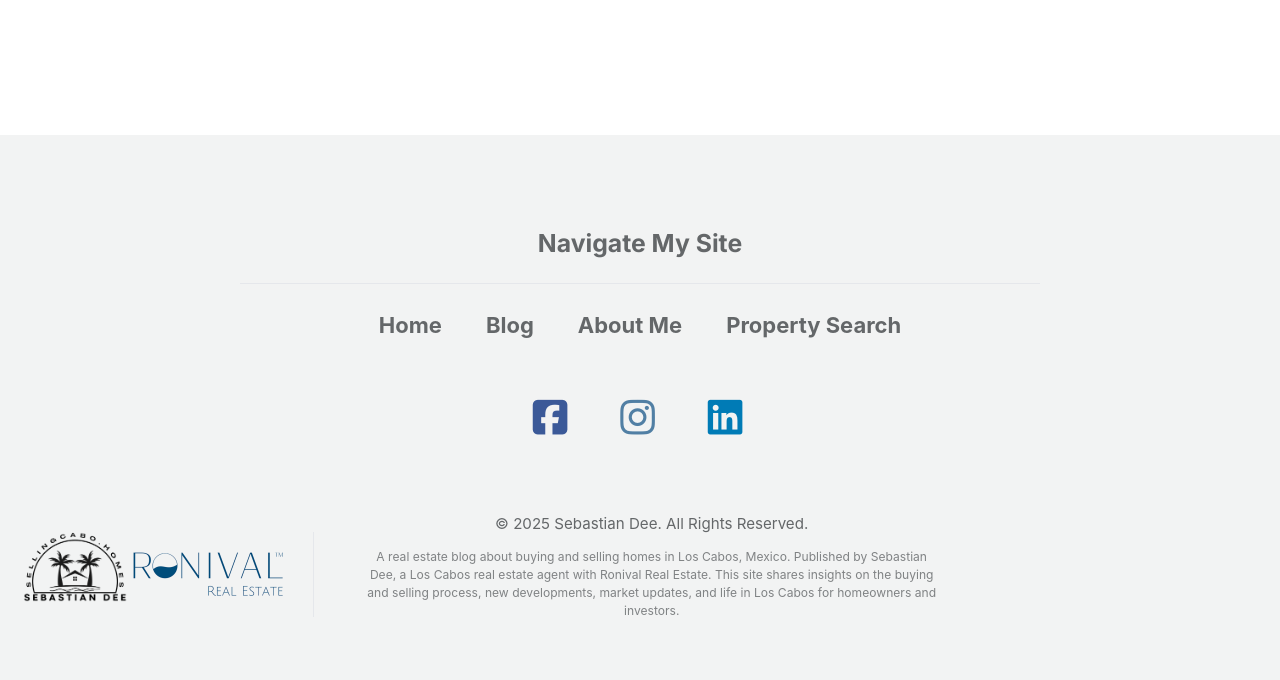
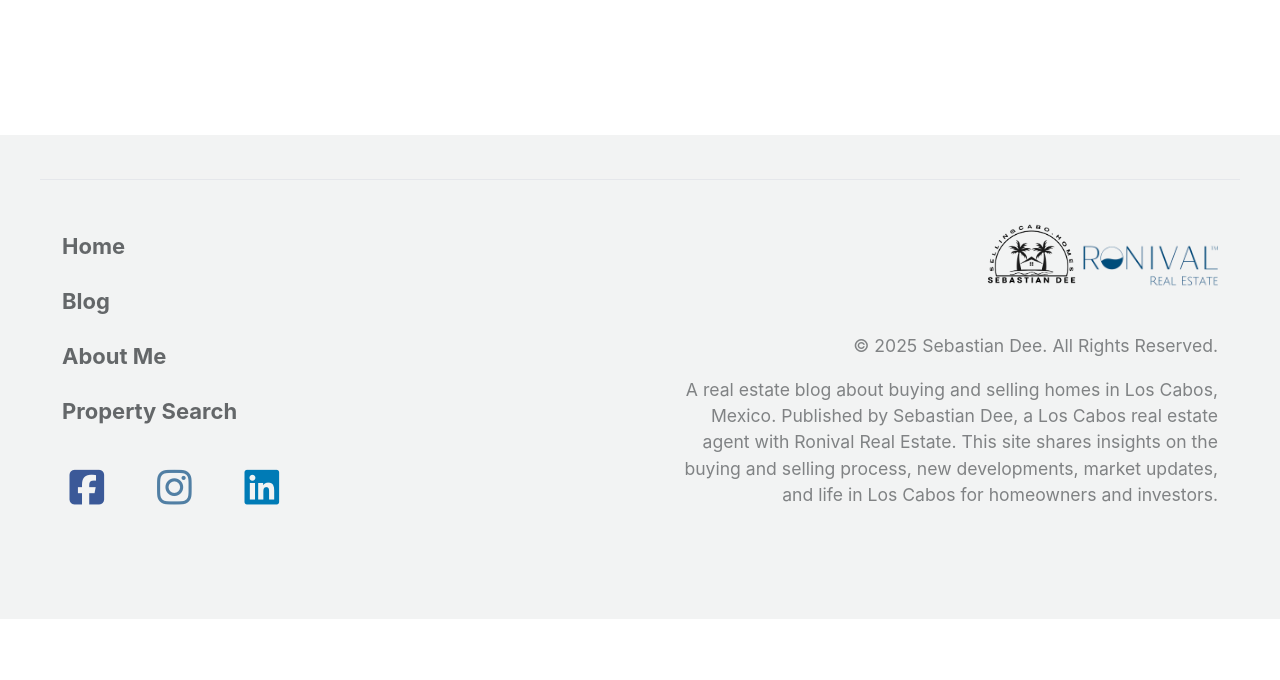
Before and after one commit to sellingcabohomes/SellingCabo.Homes, a Jekyll site: the page built from blog/fractional-ownership-webinar.md, in a window 1280 px wide. Shown: the part 2591-3271 px from the top of the page. Built offline with Jekyll 4.4.1, drawn with Linux system fonts in a browser that asks for light colours; cached includes are drawn as plain includes; a script that is not in the unit is left out; after the commit the page ends 3210 px from its top, so only the background shows below that.

Commit message:
fixing footer

```diff
--- a/_includes/footer.html
+++ b/_includes/footer.html
@@ -1,13 +1,12 @@
-<div class="page__footer-nav">
-  <h3 class="text-center">Navigate My Site</h3>
+<div class="footer-container">
+
+  <div class="footer-column footer-left">
     <ul class="nav-ul">
       <li><a href="/">Home</a></li>
       <li><a href="/blog/">Blog</a></li>
       <li><a href="/blog/about/">About Me</a></li>
-    <li><a href="https://sebastian.findmexicohouses.com" target="_blank" rel="noopener noreferrer">Property Search</a></li>
+      <li><a href="https://sebastian.findmexicohouses.com/results-gallery/?custom=114628%2C114629%2C114630%2C114633%2C114634%2C114635&userid=all" target="_blank" rel="noopener noreferrer">Property Search</a></li>
     </ul>
-</div>
-
     <div class="author__urls social-icons">
       <ul class="author__urls-ul">
         {% for link in site.author.links %}
@@ -22,8 +21,9 @@
         {% endfor %}
       </ul>
     </div>
+  </div>
 
-<div class="page__footer-copyright">
+  <div class="footer-column footer-right">
     <div class="footer-logos">
       <img src="/assets/Images/sellingcabo.homes_black.png" alt="Selling Cabo Homes Logo">
       <img src="/assets/Images/Logo_Ronival_Blue_sin_BG.png" alt="Ronival Real Estate Logo">
@@ -35,3 +35,5 @@
       </p>
     </div>
   </div>
+
+</div>
--- a/assets/css/main.scss
+++ b/assets/css/main.scss
@@ -933,76 +933,78 @@ $header-font-family: $sans-serif;
 ==========================================================================
 */
 
-.page__footer {
-  padding-top: 2em;
-  text-align: center; /* Center everything within the footer */
-}
-.page__footer-nav {
-  max-width: 800px;
+.footer-container {
+  max-width: 1200px;
   margin: 0 auto;
-}
-.page__footer-nav h3 {
-  margin-bottom: 1em;
-  border-bottom: 1px solid #e5e7eb;
-  padding-bottom: 1em;
-}
-.nav-ul {
-  list-style: none;
-  padding-left: 0;
-  margin: 0 auto 1.5em auto;
+  padding: 2em 1em;
+  border-top: 1px solid #e5e7eb;
   display: flex;
-  flex-wrap: wrap;
-  justify-content: center;
+  flex-wrap: wrap; /* Allows columns to stack on mobile */
+  justify-content: space-between;
+  align-items: flex-start;
   gap: 2em;
 }
-.nav-ul a {
+
+.footer-column {
+  flex: 1;
+  min-width: 300px; /* Prevents columns from getting too squished */
+}
+
+.footer-left .nav-ul {
+  list-style: none;
+  padding: 0;
+  margin: 0 0 1.5em 0;
+}
+
+.footer-left .nav-ul a {
   text-decoration: none;
   font-weight: bold;
+  line-height: 2;
 }
-.author__urls-ul {
+
+.footer-left .author__urls-ul {
   list-style-type: none;
-  margin: 0 auto 2em auto;
+  margin: 0;
   padding: 0;
   display: inline-flex;
   gap: 1.5em;
 }
-.author__urls-ul .label {
+
+.footer-left .author__urls-ul .label {
   display: none;
 }
-.author__urls-ul i {
+
+.footer-left .author__urls-ul i {
   font-size: 1.8em;
 }
-.page__footer-copyright {
-  display: flex;
-  flex-direction: column;
-  align-items: center;
-  gap: 1.5em;
+
+.footer-right {
+  text-align: right;
 }
-.footer-logos img:first-child {
-  height: 70px;
+
+.footer-right .footer-logos img:first-child {
+  height: 60px; /* Adjusted logo size */
   margin-bottom: 1em;
 }
-.footer-logos img:last-child {
-  height: 50px;
+
+.footer-right .footer-logos img:last-child {
+  height: 45px; /* Adjusted logo size */
 }
-.footer-text {
-  width: 100%;
-  max-width: 600px;
-}
-.footer-disclaimer {
+
+.footer-right .footer-text {
+  margin-top: 1.5em;
   font-size: 0.8em;
   opacity: 0.8;
-  margin-top: 1em;
 }
-@media (min-width: 768px) {
-  .page__footer-copyright {
-    flex-direction: row;
+
+/* --- Mobile styles for the footer --- */
+@media (max-width: 767px) {
+  .footer-container {
+    flex-direction: column; /* Stack the columns on mobile */
+    align-items: center;
+    text-align: center;
   }
-  .footer-logos {
-    padding-right: 2em;
-    border-right: 1px solid #e5e7eb;
-  }
-  .footer-text {
-    padding-left: 2em;
+  .footer-right {
+    text-align: center;
   }
 }
```
Lines whose indentation alone changed are shown as unchanged.
